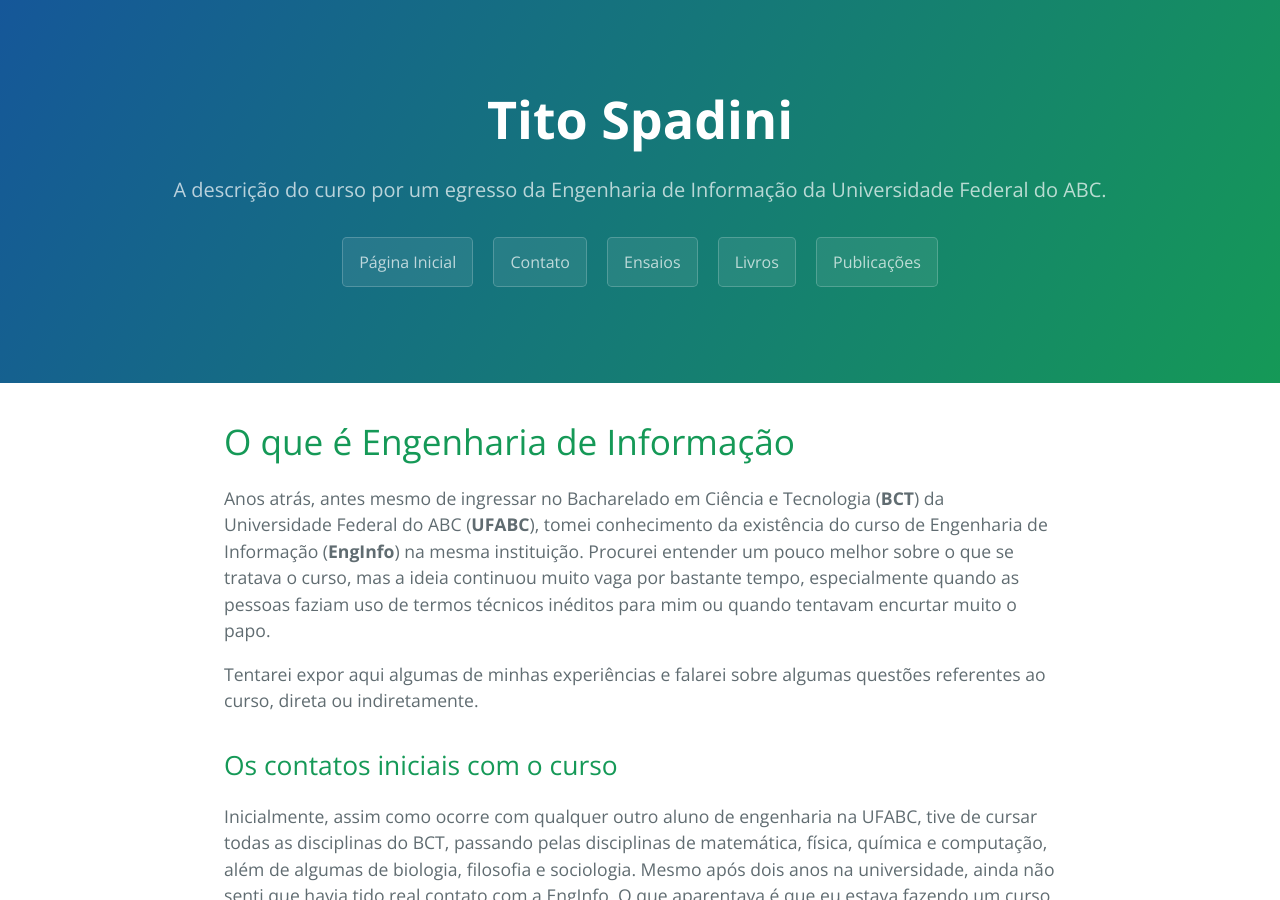
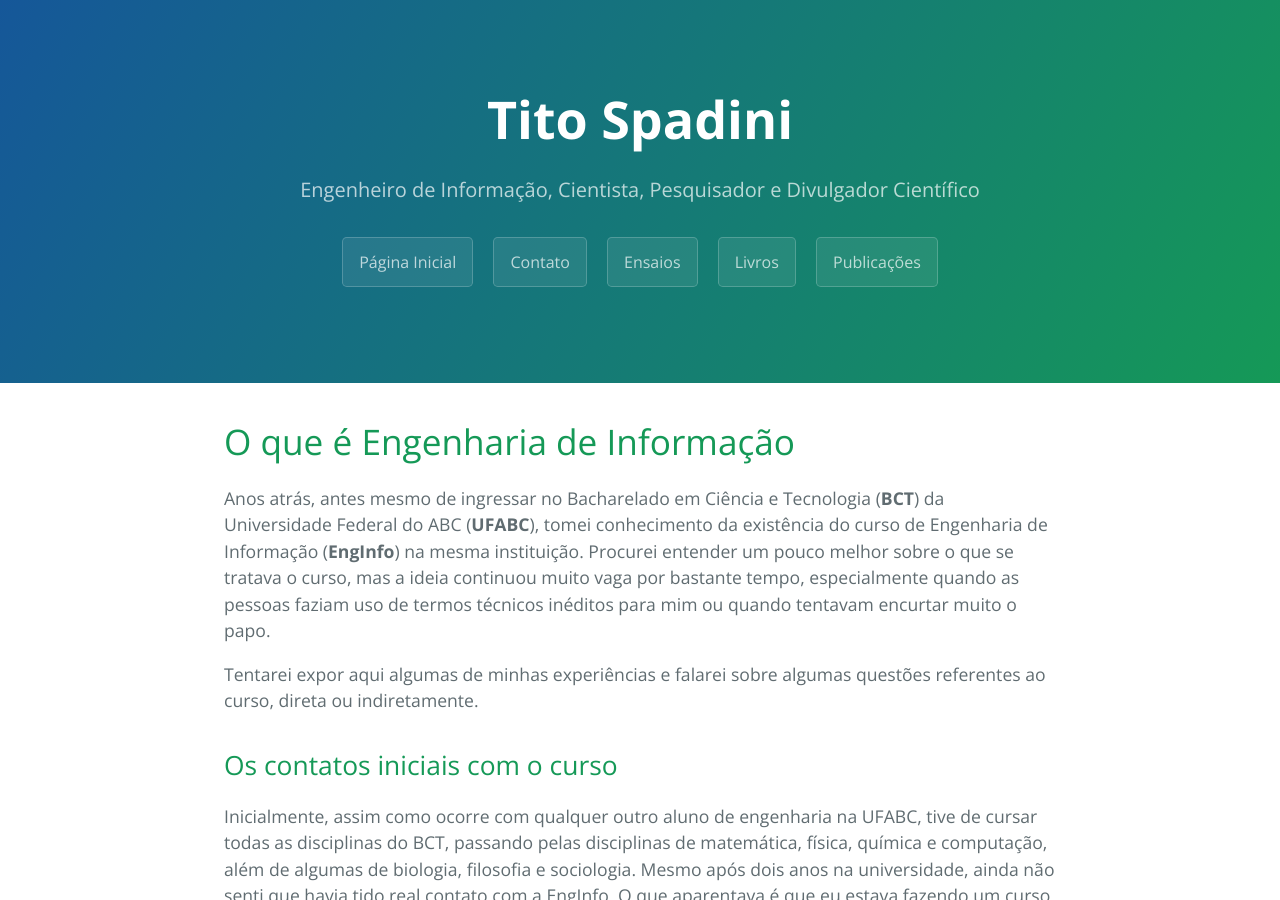
Before and after one commit to tito-spadini/titocaco.github.io, a Jekyll site: the page built from _posts/2017-04-02-enginfo.md, in a window 1280 px wide and 900 px high. Built offline with Jekyll 4.4.1, drawn with Linux system fonts in a browser that asks for light colours; comment, search, counter and statistics services are not loaded.

Commit message:
Novo ensaio

```diff
--- a/_posts/2017-04-02-enginfo.md
+++ b/_posts/2017-04-02-enginfo.md
@@ -1,8 +1,7 @@
 ---
 layout:	post
 title: 	"O que é Engenharia de Informação"
-date:		2017-04-02 00:00:00 -0300
-description:	A descrição do curso por um egresso da Engenharia de Informação da Universidade Federal do ABC.
+date:	2017-04-02 00:00:00 -0300
 author:	Tito Spadini
 published: true
 ---
```
